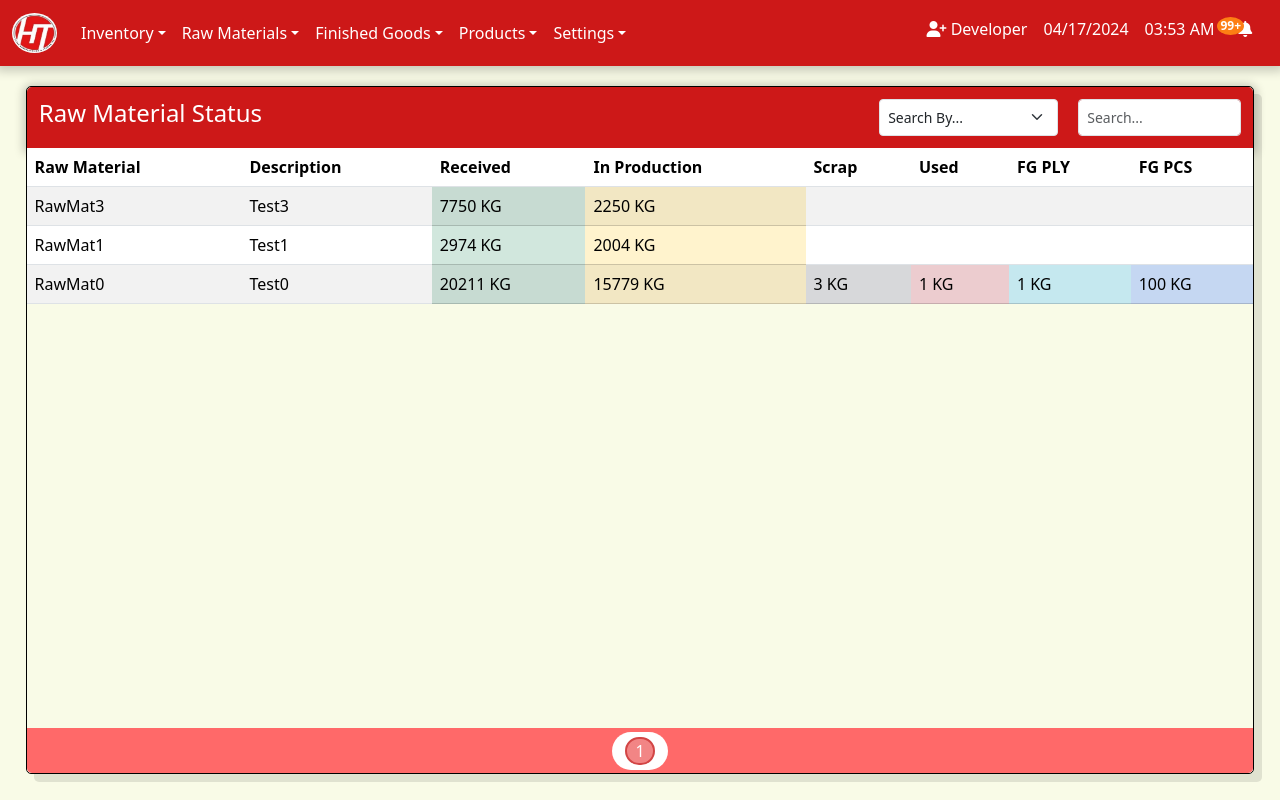
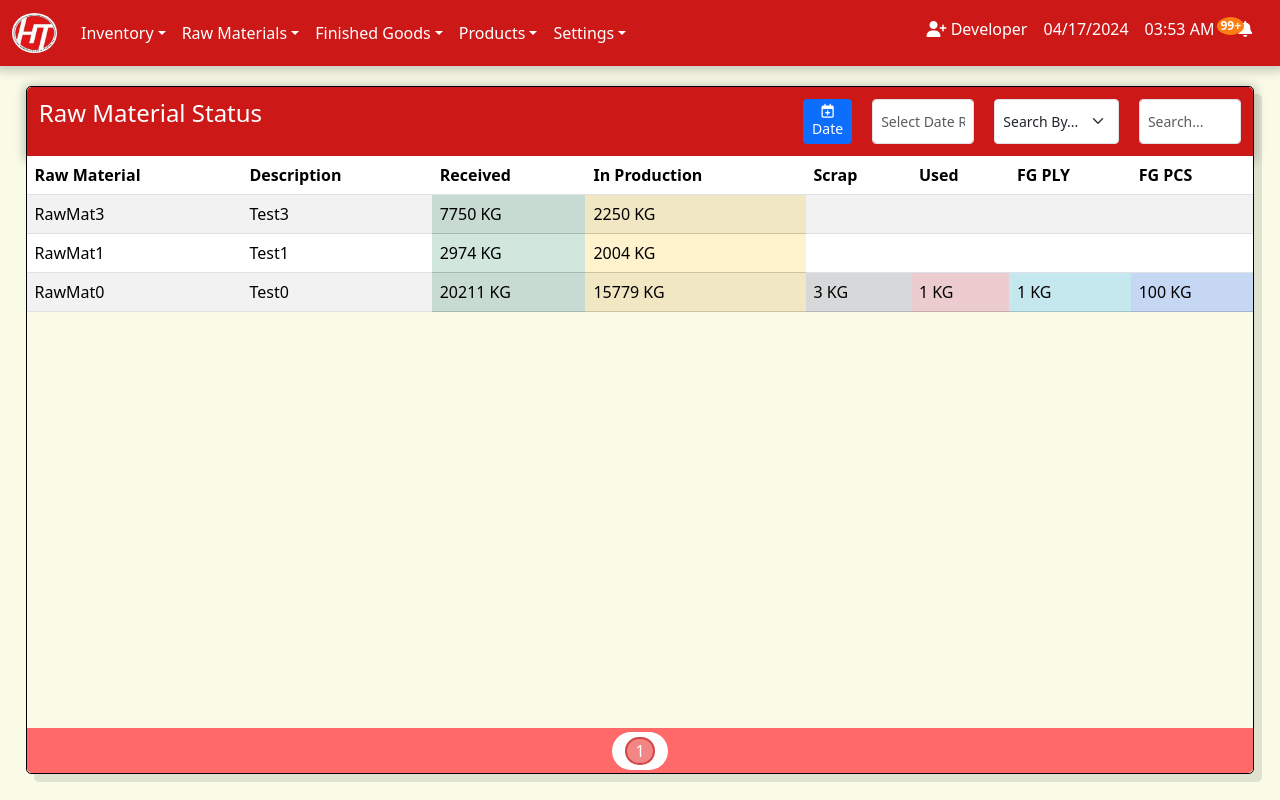
Before and after one commit to Shashimii/inventory-system-with-analytics, a PHP site: page /rm_status in a window 1280 px wide. Run offline with PHP 8.4, Linux system fonts and the light colour scheme; data comes from the database, SQL or seed files in the repository; some libraries are stand-ins or nearby versions.

Commit message:
rm status date range

```diff
--- a/js/rmFetchStatus.js
+++ b/js/rmFetchStatus.js
@@ -36,7 +36,6 @@ let pageSize = 10;
                     break;
             };
         };
-
 
         let startIndex = (pageNumber - 1) * pageSize;
         let endIndex = startIndex + pageSize;
@@ -127,5 +126,55 @@ let pageSize = 10;
         statusTableData();
     });
 
+    $('#dateAdjustForm').on('submit', function(event) {
+        event.preventDefault();
+
+        var inputData = $(this).serialize();
+
+        var notFormated = inputData.split("&");
+        var formatted = [];
+
+        for (var i = 0; i < notFormated.length; i++) {
+            var keyValue = notFormated[i].split("=");
+            var key = keyValue[0];
+            var value = keyValue[1];
+
+            if (key.includes("date")) {
+                var splitDate = value.split("-");
+                var formatDate = splitDate[1] + "/" + splitDate[2] + "/" + splitDate[0];
+                value = formatDate;
+            }
+
+            if (key === "start_date") {
+                start_date = value;
+            } else if (key === "end_date"){
+                end_date = value;
+            }
+
+            formatted.push(key + "=" + value);
+        }
+
+        var formattedInputData = formatted.join("&");
+
+        console.log(start_date)
+        console.log(end_date)
+
+        $.ajax({
+            type: 'POST',
+            url: './php/rm_status_data.php',
+            data: formattedInputData,
+            success: function(response) {
+                if(response) {
+                    tableData = response;
+                    statusTableData()
+                   $('#dateRangeDisplay').val(start_date + ' - ' + end_date)
+                }
+            },
+            error: function(xhr, status, error) {
+                console.error(xhr.responseText);
+            }
+        })
+    })
+
     preloadTableData();
 });
--- a/js/rmTables.js
+++ b/js/rmTables.js
@@ -234,16 +234,21 @@ $(function(){
         $('#renderStatusTable').empty();
         var tableStructure = `
         <div class="rm-manage-md-card">
-            <div class="rm-manage-md-card-row">
-                <div class="rm-manage-md-card-item">
+            <div class="rm-status-md-card-row">
+                <div class="rm-row-md-card-item">
                     <h4>Raw Material Status</h4>
                 </div>
-                <div class="rm-manage-md-card-btn-searchbar">
-                <select id="searchFilter" class="form-select form-select-sm dropdown" required>
-                    <option selected value="">Search By...</option>
-                    <option value="name">Name</option>
-                    <option value="desc">Description</option>
-                </select>
+                <div class="rm-status-md-card-btn-searchbar">
+                    <button id="dateRange" class="btn btn-primary btn-sm" data-bs-toggle="modal"
+                    data-bs-target="#dateRangeModal"><i class="fa-regular fa-calendar-plus"></i>
+                        Date
+                    </button>
+                    <input id="dateRangeDisplay" class="form-control form-control-sm" placeholder="Select Date Range" type="text" value="" readonly>
+                    <select id="searchFilter" class="form-select form-select-sm dropdown" required>
+                        <option selected value="">Search By...</option>
+                        <option value="name">Name</option>
+                        <option value="desc">Description</option>
+                    </select>
                     <input id="searchBar" placeholder="Search..." class="form-control form-control-sm" type="text">
                 </div>
             </div>
--- a/php/rm_status_data.php
+++ b/php/rm_status_data.php
@@ -2,6 +2,35 @@
 
 include 'script_con.php';
 
+if ($_SERVER['REQUEST_METHOD'] === 'POST') {
+    if (isset($_POST['start_date']) && ($_POST['end_date'])) {
+        $start_date = $_POST['start_date'];
+        $end_date = $_POST['end_date'];
+
+        $stmt = $con->prepare("SELECT item_name, item_desc,
+        SUM(quantity_receive) AS total_received,
+        SUM(quantity_inProduction) AS total_inProduction,
+        SUM(quantity_scrap) AS total_scrap,
+        SUM(quantity_used) AS total_used,
+        SUM(quantity_created_ply) AS total_ply,
+        SUM(quantity_created_pcs) AS total_pcs
+        FROM `rm_data` WHERE action_date BETWEEN ? AND ? GROUP BY item_name ORDER BY id DESC;");
+        $stmt->bind_param("ss", $start_date, $end_date);
+        $stmt->execute();
+        $result = $stmt->get_result();
+
+        $data = array();
+        while ($row = $result->fetch_assoc()) {
+            $data[] = $row;
+        }
+
+        $stmt->close();
+        $con->close();
+
+        header('Content-Type: application/json');
+        echo json_encode($data);
+    }
+} else {
     $stmt = $con->prepare("SELECT item_name, item_desc,
     SUM(quantity_receive) AS total_received,
     SUM(quantity_inProduction) AS total_inProduction,
@@ -23,3 +52,4 @@ $con->close();
 
     header('Content-Type: application/json');
     echo json_encode($data);
+}
--- a/rm_status.php
+++ b/rm_status.php
@@ -101,4 +101,29 @@ include 'connections.php';
         </div>
     </div>
 </body>
+
+<div class="modal" id="dateRangeModal" data-bs-keyboard="false" tabindex="-1" aria-labelledby="dateRangeModal" aria-hidden="true">
+    <div class="modal-dialog modal-dialog-centered">
+        <div class="modal-content">
+            <div class="modal-header">
+                <h1 class="modal-title fs-5" id="dateRangeModal">Date Range</h1>
+                <i class="fa-solid fa-pen-to-square"></i>
+            </div>
+            <div class="modal-body">
+                <form id="dateAdjustForm">
+                    <label for="startDate">Start Date:</label>
+                    <input class="form-control form-control-sm" type="date" id="startDate" name="start_date">
+                    <br>
+                    <label for="endDate">End Date:</label>
+                    <input class="form-control form-control-sm" type="date" id="endDate" name="end_date">
+
+            <div class="modal-footer">
+                    <button type="submit" class="btn btn-primary" data-bs-dismiss="modal"><i class="fa-solid fa-pen-to-square"></i> Set Date Range</button>
+                </form>
+                <button type="button" class="btn btn-secondary" data-bs-dismiss="modal">Close</button>
+            </div>
+        </div>
+    </div>
+</div>
+
 </html>
--- a/style.css
+++ b/style.css
@@ -325,6 +325,24 @@ th {
 
 /*== RM Status ==*/
 
+.rm-status-md-card-row {
+    display: flex;
+    justify-content: space-between;
+    border-top-left-radius: 5px;
+    border-top-right-radius: 5px;
+    padding: 1%;
+    color: white;
+    background-color: #CD1818;
+    box-shadow: 0px 1px 10px 4px rgba(0,0,0,0.2);
+    gap: 45%;
+}
+
+.rm-status-md-card-btn-searchbar {
+    flex: 1;
+    display: flex;
+    gap: 20px;
+}
+
 .rm-status-row-1 {
     flex: 1;
     display: flex;
```
Lines whose indentation alone changed are shown as unchanged.
